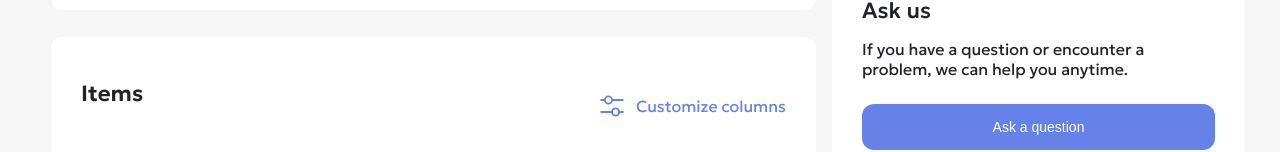
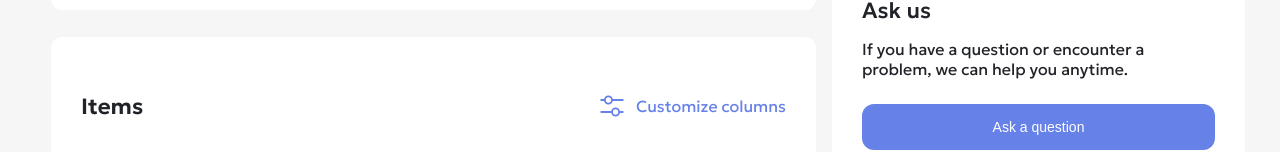
Before and after one commit to Evaloper/Dyen-final-project, a React (Vite) app: page /billing in a window 1280 px wide. Shown: the part 679-831 px from the top of the page. Built offline with nearby package versions, Linux system fonts and the light colour scheme.

Commit message:
Margin adjustment

```diff
--- a/src/components/pages/Billing/index.scss
+++ b/src/components/pages/Billing/index.scss
@@ -262,6 +262,7 @@
       .section3-div-header {
         font-size: 22px;
         font-weight: 600;
+        margin-top: 25px;
 
         @media screen and (min-width: 500px) and (max-width: 768px) {
           font-size: 18px;
```
